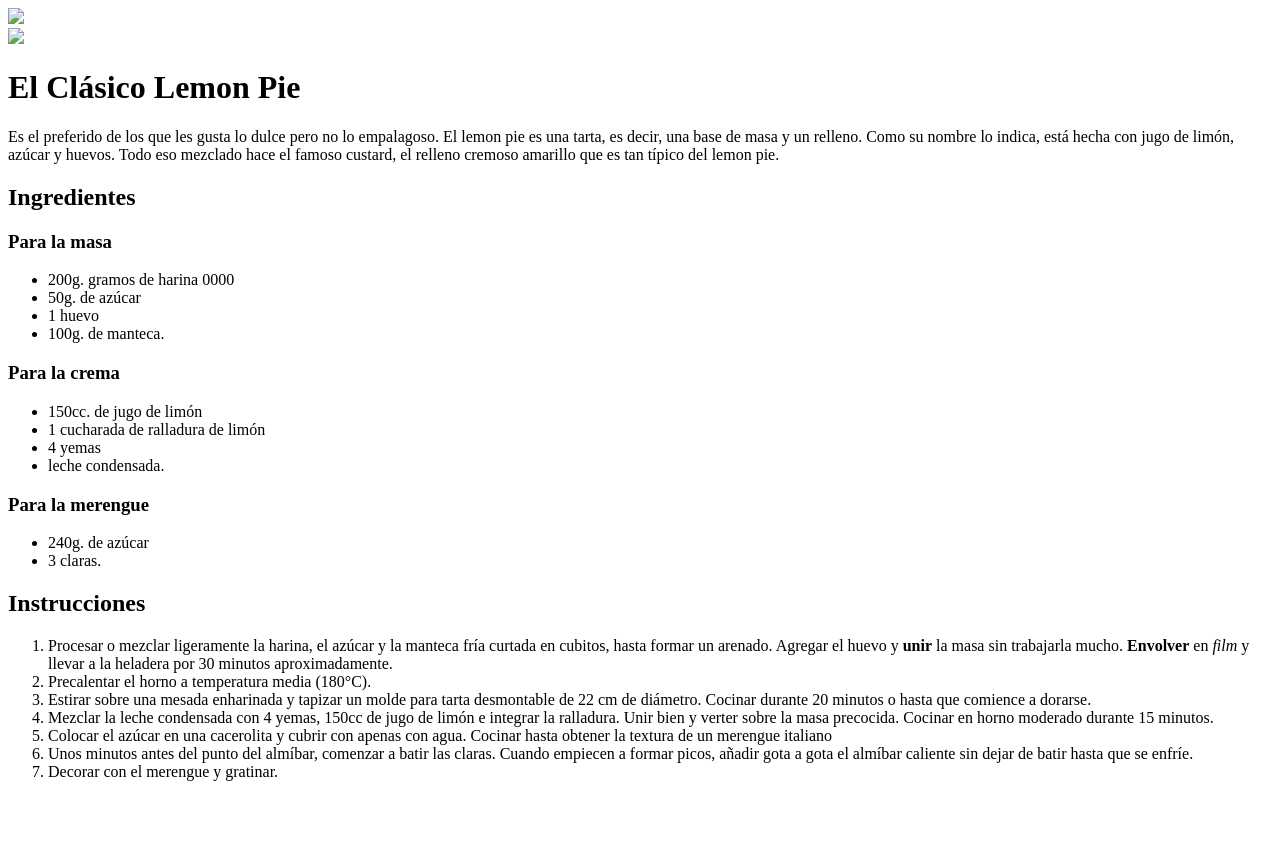
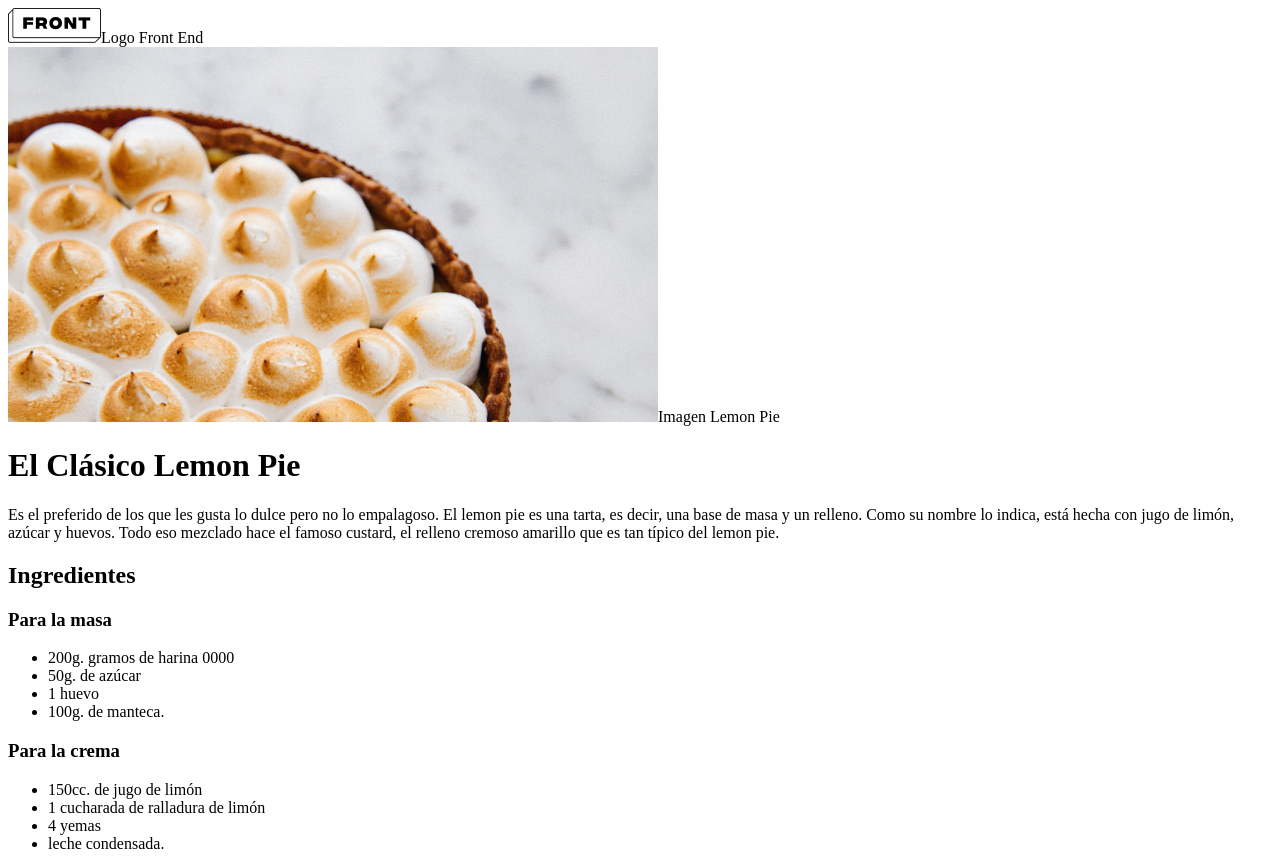
Before and after one commit to CristianMaidana10/FrontEnd, a plain HTML site: page LemonPie/index.html in a window 1280 px wide. Shown: the top 856 px of the page. Before the commit the page ends 800 px from the top, so only its background shows below. Drawn offline with Linux system fonts and the light colour scheme.

Commit message:
correccion imagenes

```diff
--- a/LemonPie/index.html
+++ b/LemonPie/index.html
@@ -10,11 +10,11 @@
 
 <body>
     <header>
-        <img src="img/Group.png">
+        <img src="img\Group.png">Logo Front End
 
     </header>
     <main>
-        <img src="img/lemon-pie 1.jpg">
+        <img src="img/lemon-pie 1.jpg">Imagen Lemon Pie
 
         <h1>El Clásico Lemon Pie</h1>
             <p>Es el preferido de los que les gusta lo dulce pero no lo empalagoso. El lemon pie es una tarta, es decir, una
```
Also changed, not shown: LemonPie/img/Group.png (renamed from img/Group.png), LemonPie/img/lemon-pie 1.jpg (renamed from img/lemon-pie 1.jpg).
